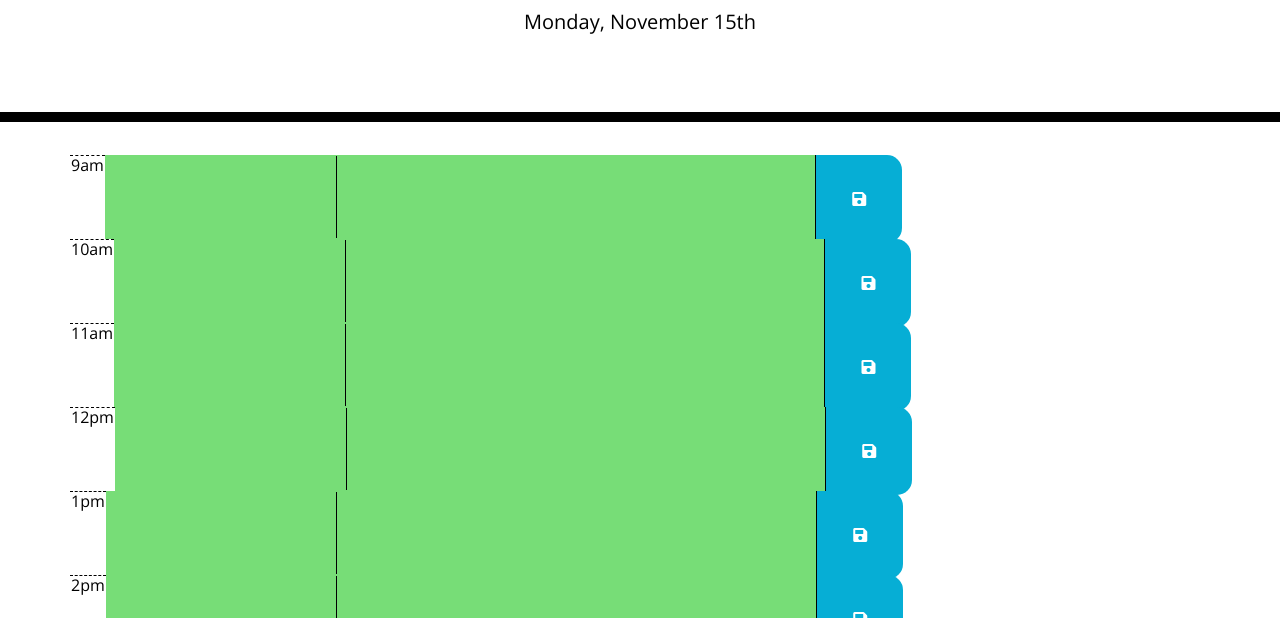
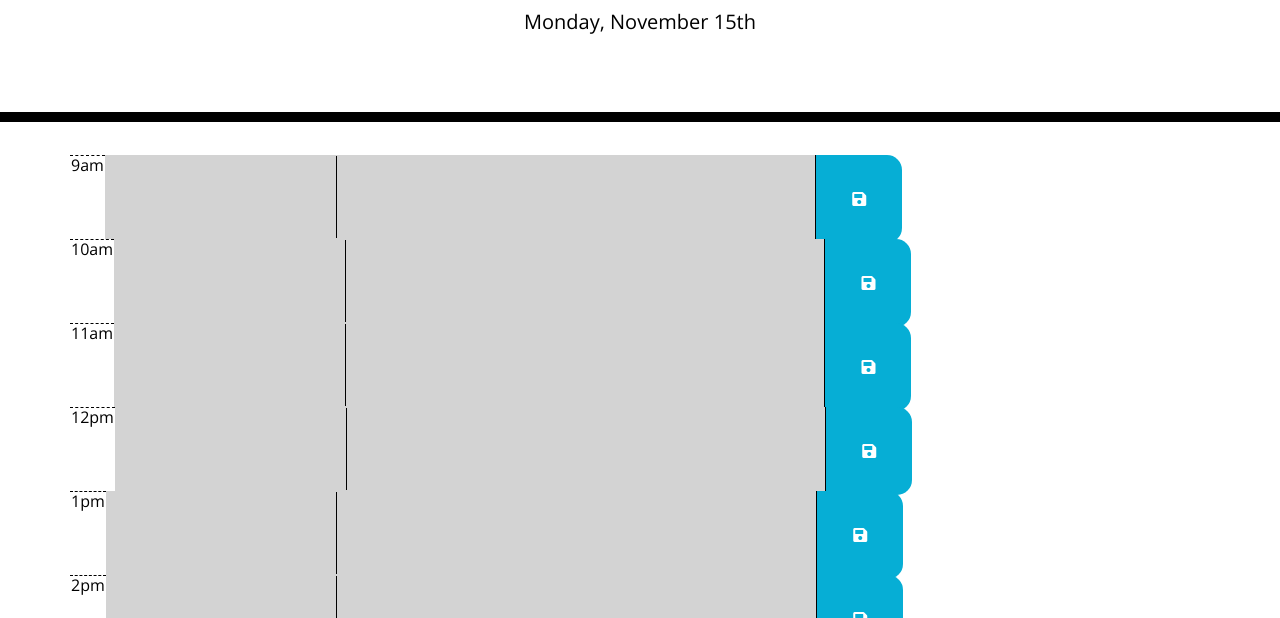
Before and after one commit to Namagaii/NR-Day-Planner, a plain HTML site: page index.html in a window 1280 px wide. Shown: the part 182-800 px from the top of the page. Drawn offline with nearby package versions, Linux system fonts and the light colour scheme.

```diff
--- a/assets/javascript/script.js
+++ b/assets/javascript/script.js
@@ -82,9 +82,9 @@ function ConvertTime(p_hour){
 // 1 - present
 // 2 - future
 function GetChronoOrder(p_timeDiff){
-    if (p_timeDiff < 0) { return 0; }
+    if (p_timeDiff > 0) { return 0; }
     else if (p_timeDiff === 0) { return 1; }
-    else if (p_timeDiff > 0) { return 2; }
+    else if (p_timeDiff < 0) { return 2; }
 }
 
 function GetOffsetMoment(p_offsetHours){
```
Also changed, not shown: index.html (+2 -1 lines).
